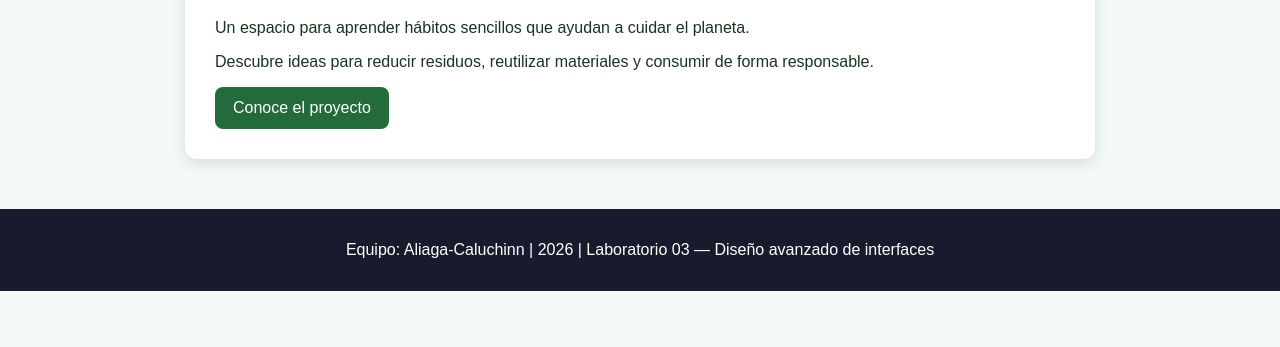
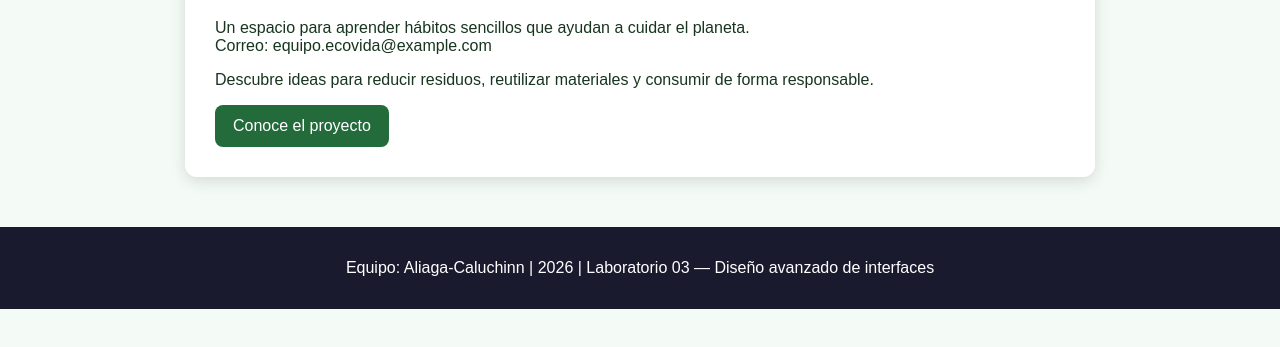
Before and after one commit to caluchinn/lab-git-sem03, a plain HTML site: page index.html in a window 1280 px wide. Shown: the part 191-538 px from the top of the page. Drawn offline with Linux system fonts and the light colour scheme.

Commit message:
fix: agrega correo en footer
Added contact email to the main description paragraph.

```diff
--- a/index.html
+++ b/index.html
@@ -21,7 +21,7 @@
   </nav>
   <main>
     <h1>EcoVida</h1>
-    <p>Un espacio para aprender hábitos sencillos que ayudan a cuidar el planeta.</p>
+    <p>Un espacio para aprender hábitos sencillos que ayudan a cuidar el planeta.<br>Correo: equipo.ecovida@example.com</p>
     <p>Descubre ideas para reducir residuos, reutilizar materiales y consumir de forma responsable.</p>
     <a class="boton" href="about.html">Conoce el proyecto</a>
   </main>
```
